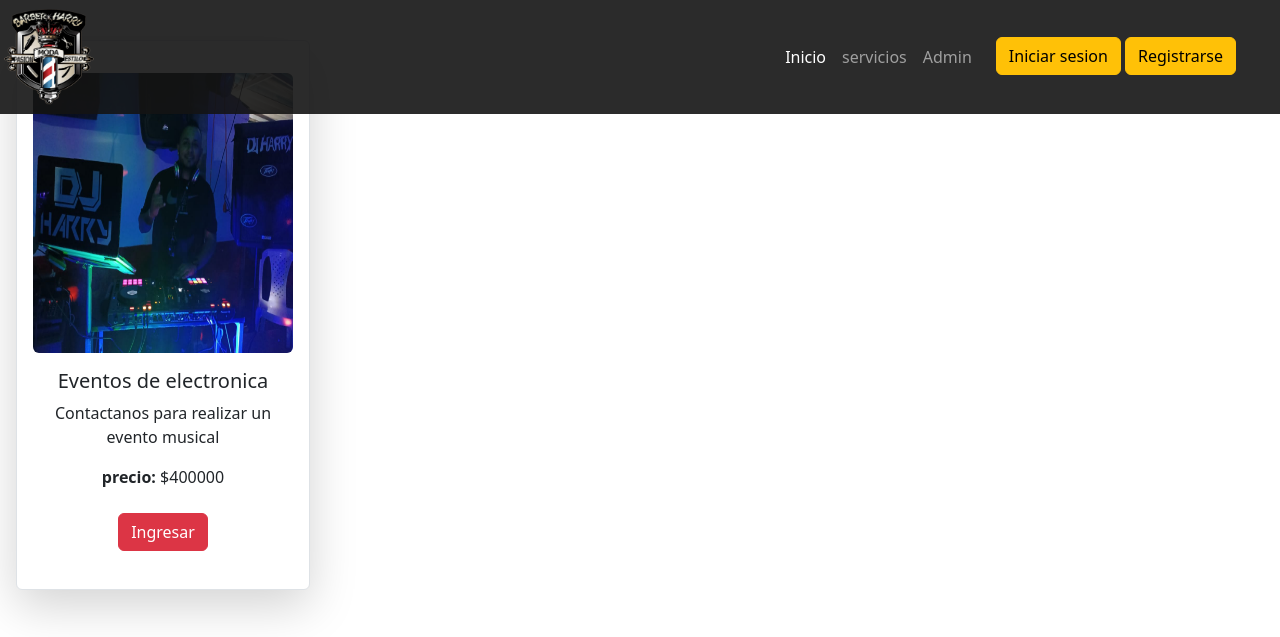
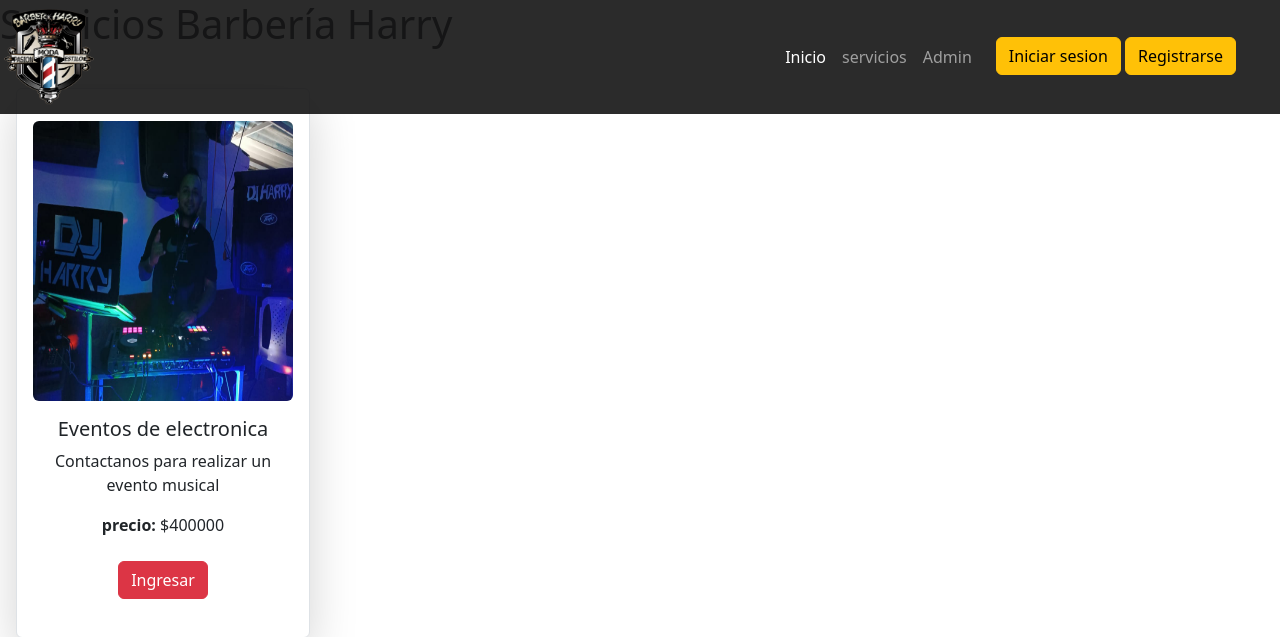
Before and after one commit to ALEJO-29/PR-Barber, a Django app: page /servicios/ in a window 1280 px wide. Shown: the top 637 px of the page. Run offline with Django 4.2, Linux system fonts and the light colour scheme; data comes from the database, SQL or seed files in the repository; some libraries are stand-ins or nearby versions.

Commit message:
Titulo de servicios

```diff
--- a/barberiaHarri/servicios/templates/servicios.html
+++ b/barberiaHarri/servicios/templates/servicios.html
@@ -10,6 +10,7 @@
 {% endblock %}
 
 {% block content %}
+<h1>Servicios Barbería Harry</h1>
   <div class=" text-center p-3 mt-4">
     <div class="row">
       {% for servicio in servicios %}
```
